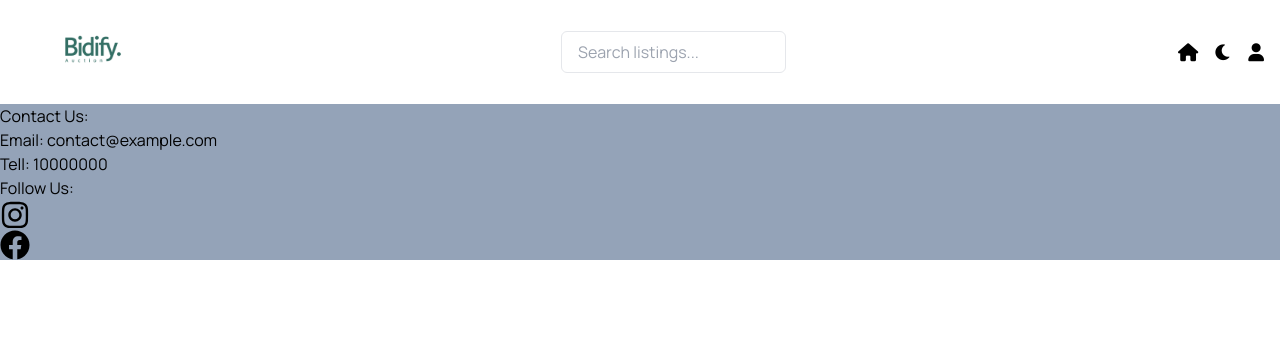
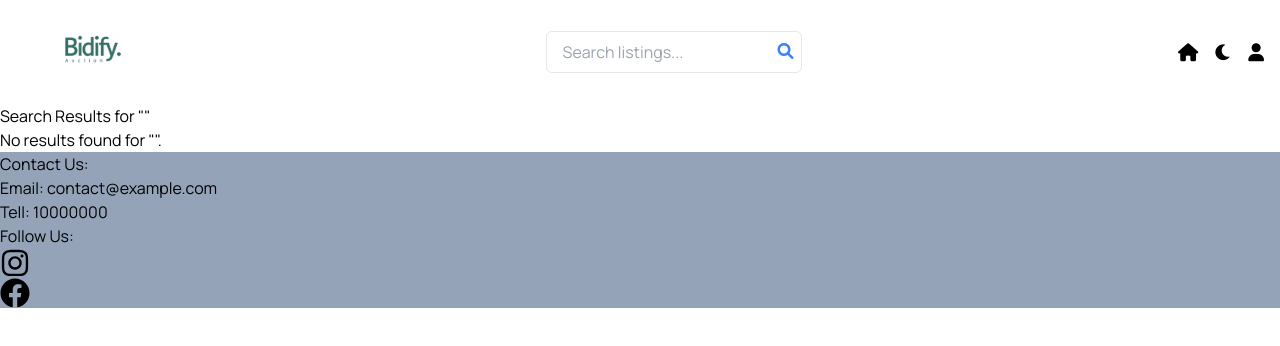
Before and after one commit to VAbrishamii/Bidify-Auction, a React (Create React App) app in the folder bidify/: page /Search in a window 1280 px wide. Shown: the top 346 px of the page. Built offline with nearby package versions, Linux system fonts and the light colour scheme.

Commit message:
implement search component

```diff
--- a/bidify/src/App.js
+++ b/bidify/src/App.js
@@ -9,6 +9,7 @@ import Layout from "./components/Layout";
 import Createlist from "./pages/Createlist";
 import ListingDetails from "./pages/ListingDetails";
 import AuthGuard from "./components/AuthGuard";
+import SearchResults from "./pages/SearchResult";
 
 
 function App() {
@@ -23,6 +24,7 @@ function App() {
         <Route path="/Edit" element={<Edit />} />
         <Route path="/Createlist" element={<AuthGuard> <Createlist /> </AuthGuard>} />
         <Route path="/listing/:id" element={<ListingDetails />} />
+        <Route path="/Search" element={<SearchResults/>} />
       </Routes>
       </Layout>
     </>
--- a/bidify/src/components/Navbar.jsx
+++ b/bidify/src/components/Navbar.jsx
@@ -1,11 +1,13 @@
-import React, { useState, useEffect } from "react";
+import React, { useState, useEffect, useRef } from "react";
 import { Link, useNavigate } from "react-router-dom";
+import Search from "./Search";
 
 const Navbar = () => {
   const navigate = useNavigate();
   const [isLoggedIn, setIsLoggedIn] = useState(false);
   const [userData, setUserData] = useState({});
   const [isDropdownOpen, setIsDropdownOpen] = useState(false);
+  const dropdownRef = useRef(null);
 
   useEffect(() => {
     const token = localStorage.getItem("token");
@@ -16,6 +18,20 @@ const Navbar = () => {
     if (token && user) {
       setUserData(user);
     }
+  }, []);
+
+  useEffect(() => {
+    const handleOutsideClick = (event) => {
+      if (dropdownRef.current && !dropdownRef.current.contains(event.target)) {
+        setIsDropdownOpen(false);
+      }
+    };
+
+    document.addEventListener("mousedown", handleOutsideClick);
+
+    return () => {
+      document.removeEventListener("mousedown", handleOutsideClick); // Cleanup
+    };
   }, []);
 
   const defaultAvatar =
@@ -36,7 +52,7 @@ const Navbar = () => {
     setIsLoggedIn(false);
     setUserData({});
     setIsDropdownOpen(false);
-    navigate("/login");
+    // navigate("/login");
   };
 
   const toggleDarkMode = () => {
@@ -73,13 +89,14 @@ const Navbar = () => {
       </div>
 
       {/* Search Bar */}
-      <div className="relative">
+      <Search />
+      {/* <div className="relative">
         <input
           type="text"
           placeholder="Search listings..."
           className="px-4 py-2 rounded-md text-white placeholder-gray-400 focus:outline-none focus:ring-2 focus:ring-blue-500 border"
         />
-      </div>
+      </div> */}
 
       {/* Icons */}
       <div className="flex items-center space-x-4">
@@ -94,7 +111,7 @@ const Navbar = () => {
         </button>
 
         {/* User Icon */}
-        <div onClick={handleDropdownClick} className="relative">
+        <div onClick={handleDropdownClick} className="relative" ref={dropdownRef}>
           {displayAvatar}
 
           {/* Dropdown Menu */}
--- /dev/null
+++ b/bidify/src/components/Search.jsx
@@ -0,0 +1,142 @@
+// import React, { useState } from "react";
+// import AuctionAPI from "../service/AuctionAPI";
+// import { useNavigate } from "react-router-dom";
+
+
+// const Search = () => {
+//     const [query, setQuery] = useState("");
+//     const[results, setResults] = useState([]);
+//     const [isLoading, setIsLoading] = useState(false);
+//     const[error, setError] = useState(null);
+
+
+
+//     const handleSearch = async () => {
+//         console.log('serach query', query);
+//         if(!query) {
+//             console.log('search query is empty');//debug
+//             return;
+
+//         }
+
+//         const api = new AuctionAPI("https://v2.api.noroff.dev/");
+//         setIsLoading(true);
+//         setError(null);
+
+//         try {
+//             console.log('calling search query', query);//debug
+//             const searchResult = await api.searchListings(query);
+//             console.log('serach result', searchResult);//debug
+
+//             const filteredResults = searchResult.data.filter(
+//                 (listing) =>
+//                   listing.title.toLowerCase().includes(query.toLowerCase()) ||
+//                   listing.description.toLowerCase().includes(query.toLowerCase())
+//               );
+//               console.log('filtered results', filteredResults);//debug
+
+//             setResults(searchResult.data);
+//         }catch(error){
+//             setError(error);
+//             console.error("Error searching listings", error);
+//         }finally{
+//             setIsLoading(false);
+//             console.log('search completed');//debug
+//         }
+//     };
+
+//     return (
+//         <div className="relative">
+//           <input
+//             type="text"
+//             value={query}
+//             onChange={(e) => setQuery(e.target.value)}
+//             placeholder="Search listings..."
+//             className="px-4 py-2 rounded-md text-black placeholder-gray-400 focus:outline-none focus:ring-2 focus:ring-blue-500 border w-64"
+//           />
+//           <button
+//             onClick={handleSearch}
+//             className="absolute right-2 top-2 text-blue-500"
+//             aria-label="Search"
+//           >
+//             <i className="fas fa-search"></i>
+//           </button>
+
+//           {/* Loading Spinner */}
+//           {isLoading && <p className="text-gray-500 mt-2">Searching...</p>}
+
+//           {/* Error Message */}
+//           {error && <p className="text-red-500 mt-2">{error}</p>}
+
+//           {/* Search Results */}
+//           {results.length > 0 && (
+//   <div className="mt-4 bg-white shadow-lg rounded-lg max-h-64 overflow-auto">
+//     {results.map((listing) => (
+//       <div
+//         key={listing.id || Math.random()} // Ensure a unique key for React
+//         className="p-2 border-b"
+//       >
+//         <h3 className="text-lg font-semibold">
+//           <a
+//             href={`/listings/${listing.id}`}
+//             className="hover:text-blue-500"
+//           >
+//             {listing.title || "Untitled"}
+//           </a>
+//         </h3>
+//         <p className="text-sm text-gray-600">
+//           {listing.description || "No description available."}
+//         </p>
+//       </div>
+//     ))}
+//   </div>
+// )}
+
+
+//           {/* No Results */}
+//           {!isLoading && query && results.length === 0 && (
+//             <p className="text-gray-500 mt-2">No results found.</p>
+//           )}
+//         </div>
+//       );
+//     };
+
+
+
+// export default Search;
+
+import React, { useState } from "react";
+import { useNavigate } from "react-router-dom"; // For navigation
+// import AuctionAPI from "../service/AuctionAPI";
+
+const Search = () => {
+  const [query, setQuery] = useState("");
+  const navigate = useNavigate(); // Initialize the navigate function
+
+  const handleSearch = async () => {
+    if (!query) return; // Only search if there's a query
+    // Navigate to the search results page with the query parameter
+    navigate(`/search?query=${query}`);
+  };
+
+  return (
+    <div className="relative">
+      <input
+        type="text"
+        value={query}
+        onChange={(e) => setQuery(e.target.value)}
+        placeholder="Search listings..."
+        className="px-4 py-2 rounded-md text-black placeholder-gray-400 focus:outline-none focus:ring-2 focus:ring-blue-500 border w-64"
+      />
+      <button
+        onClick={handleSearch}
+        className="absolute right-2 top-2 text-blue-500"
+        aria-label="Search"
+      >
+        <i className="fas fa-search"></i>
+      </button>
+    </div>
+  );
+};
+
+export default Search;
--- a/bidify/src/pages/ListingDetails.jsx
+++ b/bidify/src/pages/ListingDetails.jsx
@@ -60,7 +60,7 @@ const ListingDetails = () => {
 
   return (
     <div className="listing-details">
-      <Carousel listings={[listing]} isSingleListing={true} />
+      <Carousel listings={[listing]} isSingleListing={true} showAllImages={true}/>
       <p>{listing.description}</p>
 
       {/* Bidding Section */}
--- /dev/null
+++ b/bidify/src/pages/SearchResult.jsx
@@ -0,0 +1,56 @@
+import { useLocation } from "react-router-dom";
+import { useState, useEffect } from "react";
+import AuctionAPI from "../service/AuctionAPI";
+import ListingCard from "../components/ListingCard";
+
+const SearchResults = () => {
+  const location = useLocation();
+  const query = new URLSearchParams(location.search).get("query"); // Get the query from the URL
+  const [results, setResults] = useState([]);
+  const [isLoading, setIsLoading] = useState(false);
+  const [error, setError] = useState(null);
+
+  useEffect(() => {
+    const fetchResults = async () => {
+      if (!query) return; // If there's no query, don't fetch
+      setIsLoading(true);
+      const api = new AuctionAPI("https://v2.api.noroff.dev/");
+      try {
+        const searchResult = await api.searchListings(query);
+        setResults(searchResult.data);
+      } catch (error) {
+        setError("Failed to load search results.");
+      } finally {
+        setIsLoading(false);
+      }
+    };
+    fetchResults();
+  }, [query]); // Re-run the fetch when the query changes
+
+  return (
+    <div>
+      <h1>Search Results for "{query}"</h1>
+      {isLoading && <p>Loading...</p>}
+      {error && <p>{error}</p>}
+      <div>
+        {results.length === 0 ? (
+          <p>No results found for "{query}".</p>
+        ) : (
+          results.map((listing) => (
+            <ListingCard key={listing.id} listing={listing} />
+            // <div key={listing.id} className="p-4 border-b">
+            //   <h3 className="text-lg font-semibold">
+            //     <a href={`/listings/${listing.id}`} className="hover:text-blue-500">
+            //       {listing.title}
+            //     </a>
+            //   </h3>
+            //   <p className="text-sm text-gray-600">{listing.description}</p>
+            // </div>
+          ))
+        )}
+      </div>
+    </div>
+  );
+};
+
+export default SearchResults;
--- a/bidify/src/service/AuctionAPI.jsx
+++ b/bidify/src/service/AuctionAPI.jsx
@@ -103,4 +103,10 @@ export default class AuctionAPI {
       body: JSON.stringify(data),
     });
   }
+  searchListings(query) {
+    return this.getAuctions(`auction/listings/search?q=${encodeURIComponent(query)}`, {
+      method: "GET",
+      // headers: headers(),
+    });
+  }
 }
```
Also changed, not shown: bidify/src/components/Carousel.jsx (+58 -26 lines).
